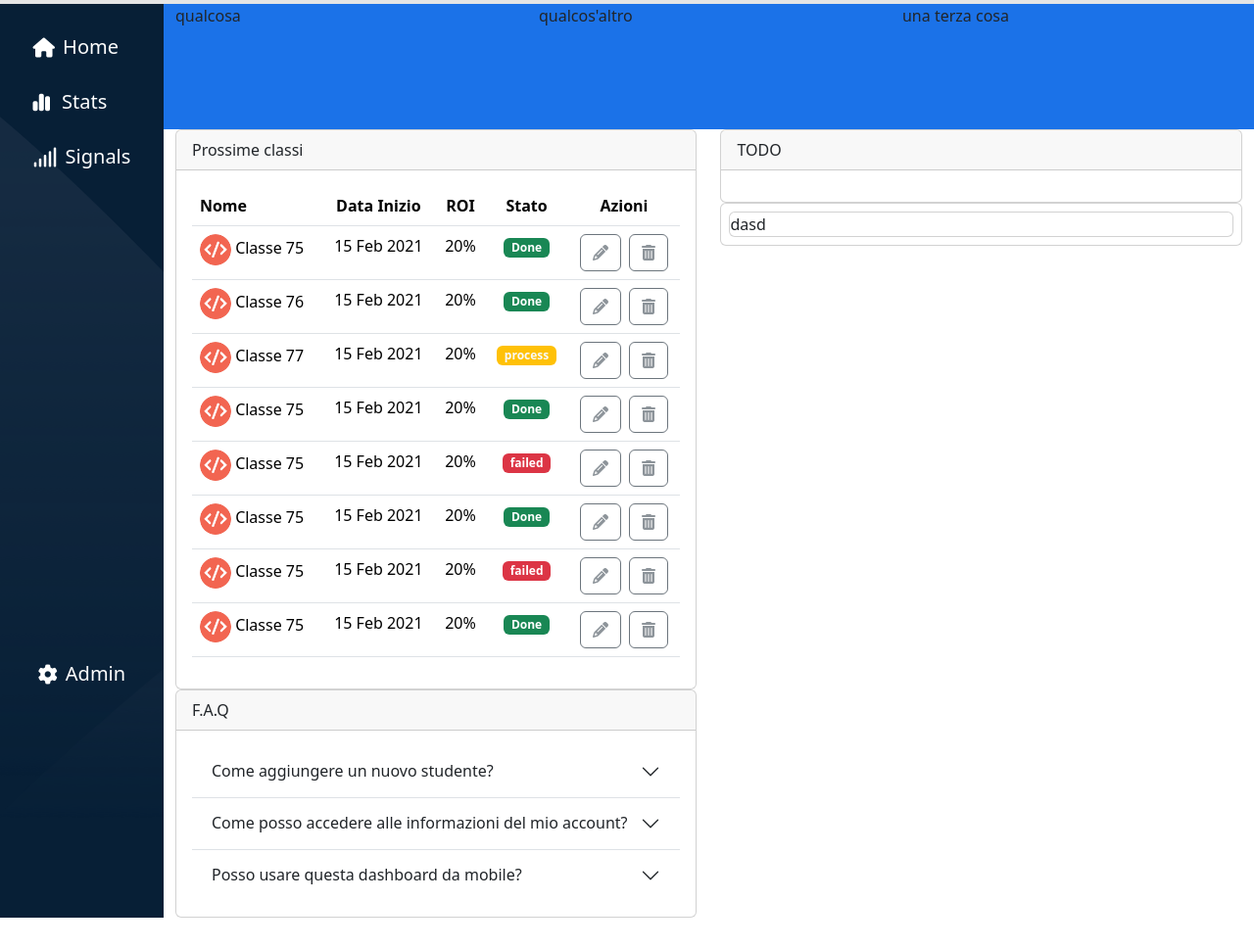
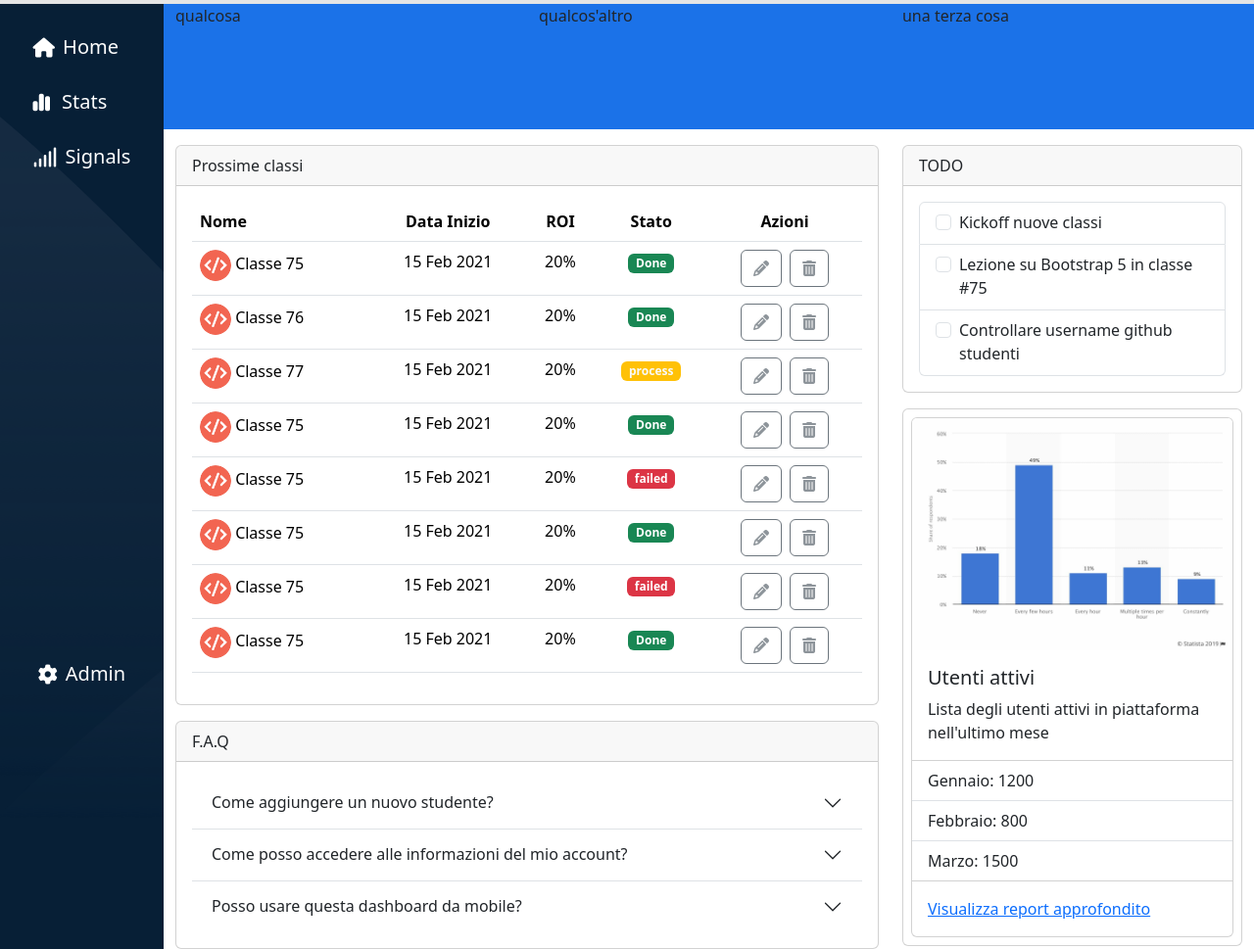
Before and after one commit to StanislavTryfenko/html-css-bootstrap-dashboard, a plain HTML site: page index.html in a window 1280 px wide. Shown: the part 52-1021 px from the top of the page at 98% size. Before the commit the page ends 989 px from the top, so only its background shows below. Drawn offline with nearby package versions, Linux system fonts and the light colour scheme.

Commit message:
Add todo and graph card

```diff
--- a/assets/css/style.css
+++ b/assets/css/style.css
@@ -19,9 +19,7 @@
 
 /* #region common */
 
-.test{
- width: 1rem;
-}
+
 
 body{
    height: 100vh;
--- a/index.html
+++ b/index.html
@@ -117,8 +117,8 @@
             <section class="content">
                 <div class="container-fluid">
                     <div class="row row-cols-1 row-cols-lg-2">
-                        <div class="col">
-                            <div class="card">
+                        <div class="col-md-12 col-lg-8">
+                            <div class="card mt-3">
                                 <div class="card-header">Prossime classi</div>
                                 <div class="card-body">
                                     <table class="table">
@@ -192,7 +192,7 @@
                                       </table>
                                 </div>
                             </div>
-                            <div class="card">
+                            <div class="card mt-3">
                                 <div class="card-header">F.A.Q</div>
                                 <div class="card-body"><div class="accordion accordion-flush" id="accordionFlushExample">
                                     <div class="accordion-item">
@@ -229,13 +229,55 @@
                                 </div>
                             </div>
                         </div>
-                        <div class="col">
-                            <div class="card">
+
+                        <div class="col-md-12 col-lg-4">
+                            <div class="card mt-3">
                                 <div class="card-header">TODO</div>
-                                <div class="card-body"></div>
+                                <div class="card-body">
+                                    <ul class="list-group">
+                                        <li class="list-group-item">
+                                            <div class="form-check">
+                                                <input class="form-check-input" type="checkbox" value="" id="flexCheckDefault">
+                                                <label class="form-check-label" for="flexCheckDefault">
+                                                    Kickoff nuove classi
+                                                </label>
+                                          </div>
+                                        </li>
+                                        <li class="list-group-item">
+                                            <div class="form-check">
+                                                <input class="form-check-input" type="checkbox" value="" id="flexCheckDefault">
+                                                <label class="form-check-label" for="flexCheckDefault">
+                                                    Lezione su Bootstrap 5 in classe #75
+                                                </label>
+                                            </div>
+                                        </li>
+                                        <li class="list-group-item">
+                                            <div class="form-check">
+                                                <input class="form-check-input" type="checkbox" value="" id="flexCheckDefault">
+                                                <label class="form-check-label" for="flexCheckDefault">
+                                                    Controllare username github studenti
+                                                </label>
+                                            </div>
+                                        </li>
+                                    </ul>
+                                </div>
                             </div>
-                            <div class="card">
-                                <div class="card m-2">dasd</div>
+                            <div class="card mt-3">
+                                <div class="card m-2">
+                                    <img src="./assets/img/stats.jpeg" class="card-img-top" alt=".">
+                                    <div class="card-body">
+                                        <h5 class="card-title">Utenti attivi</h5>
+                                        <p class="card-text">Lista degli utenti attivi in piattaforma nell'ultimo mese</p>
+                                    </div>
+                                    <ul class="list-group list-group-flush">
+                                        <li class="list-group-item">Gennaio: 1200</li>
+                                        <li class="list-group-item">Febbraio: 800</li>
+                                        <li class="list-group-item">Marzo: 1500</li>
+                                    </ul>
+                                    <div class="card-body">
+                                        <a href="#" class="card-link">Visualizza report approfondito</a>
+                                    </div>
+                                </div>
                             </div>
                         </div>
                     </div>
@@ -244,7 +286,7 @@
         </div>
     </main>
 
-    <script src="https://cdn.jsdelivr.net/npm/bootstrap@5.3.2/dist/js/bootstrap.bundle.min.js" integrity="sha384-C6RzsynM9kWDrMNeT87bh95OGNyZPhcTNXj1NW7RuBCsyN/o0jlpcV8Qyq46cDfL" crossorigin="anonymous"></script>
+<script src="https://cdn.jsdelivr.net/npm/bootstrap@5.3.2/dist/js/bootstrap.bundle.min.js" integrity="sha384-C6RzsynM9kWDrMNeT87bh95OGNyZPhcTNXj1NW7RuBCsyN/o0jlpcV8Qyq46cDfL" crossorigin="anonymous"></script>
 
 </body>
 </html>
```
